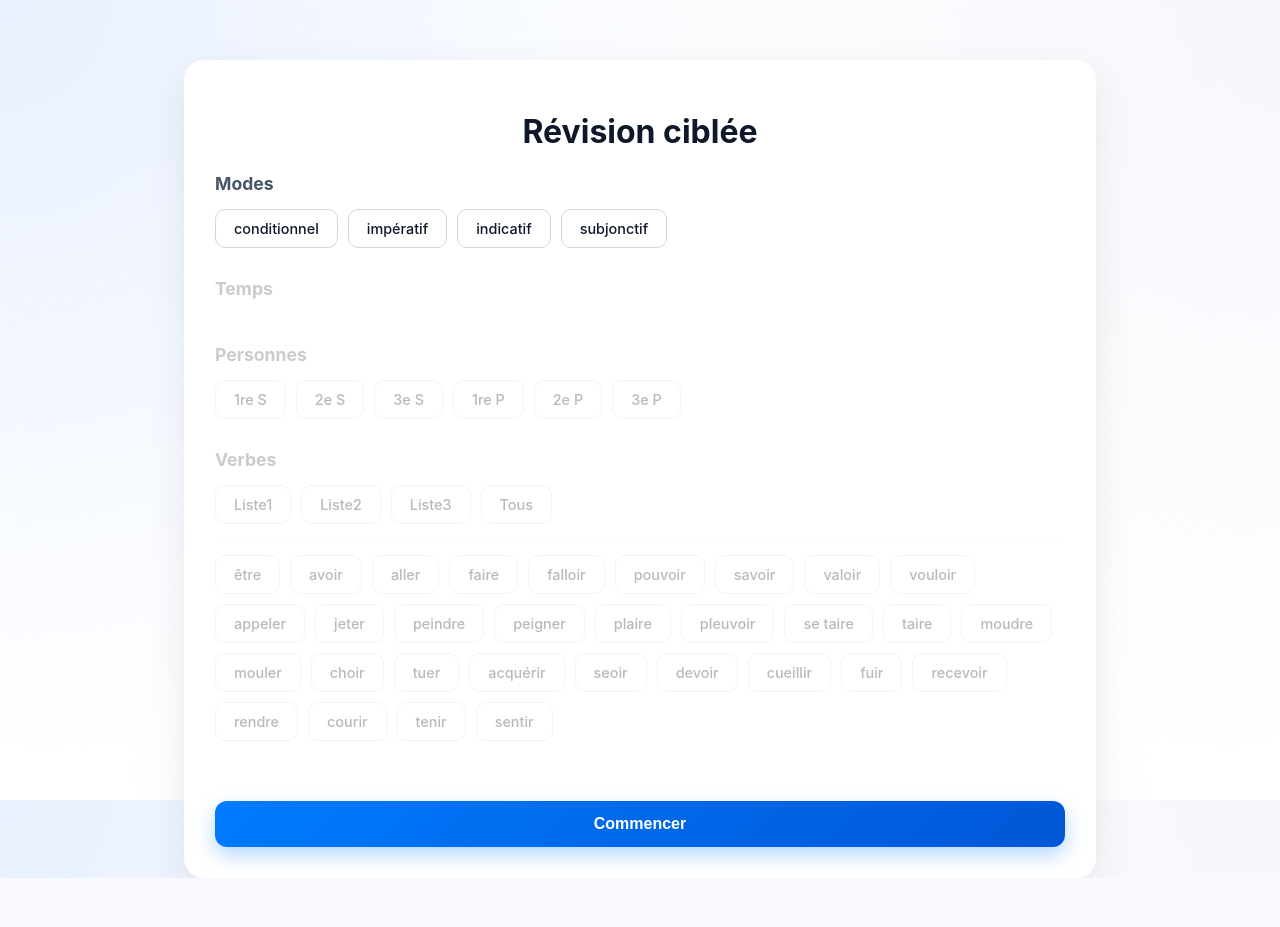
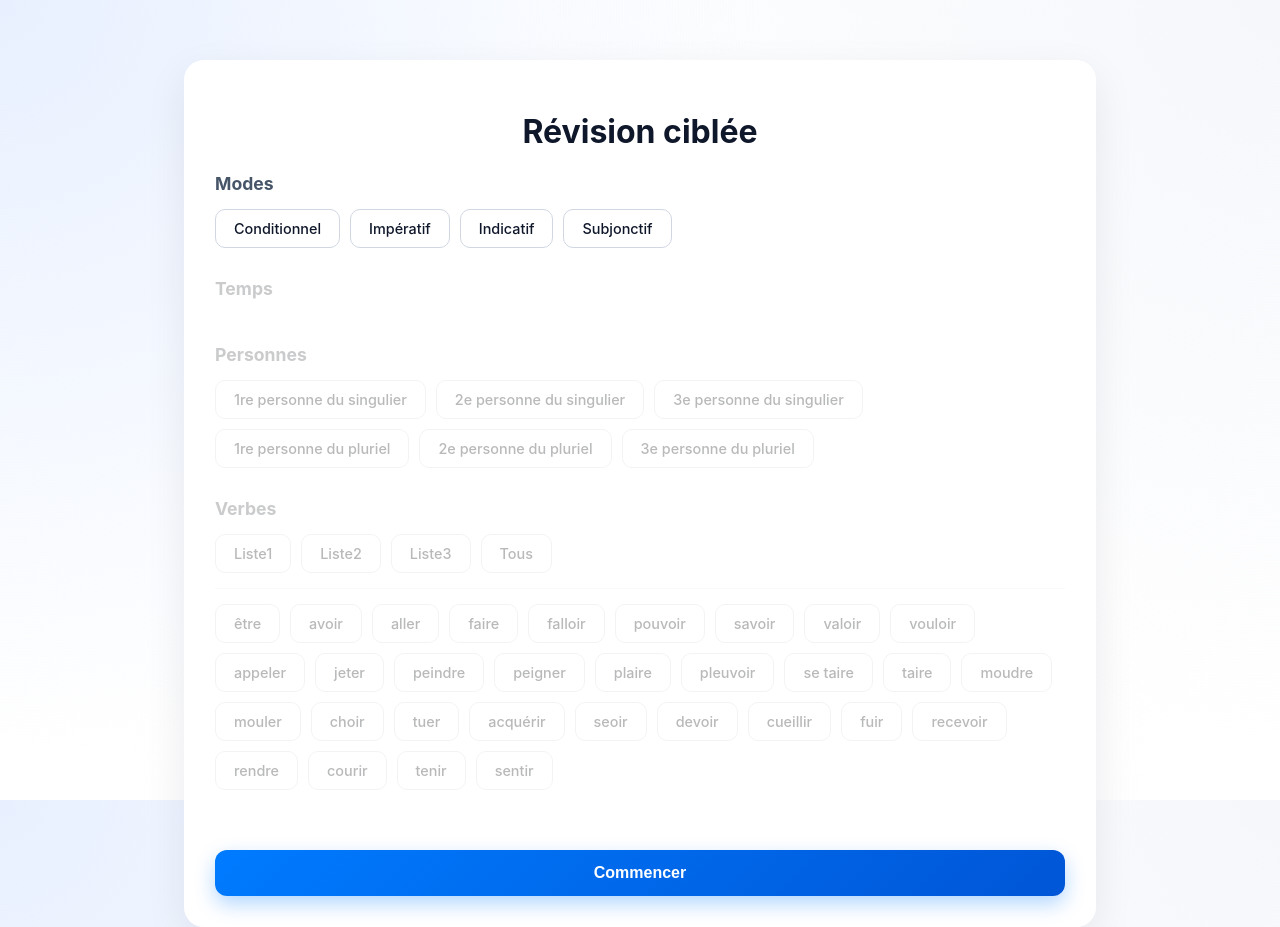
Before and after one commit to lemeilleurhackeur65645-cell/conjuguaisonv3, a Flask app: page /cible in a window 1280 px wide. Before the commit the page ends 878 px from the top, so only its background shows below. Run offline with Flask 3, Linux system fonts and the light colour scheme.

Commit message:
Update cible.html

```diff
--- a/templates/cible.html
+++ b/templates/cible.html
@@ -5,54 +5,71 @@
     <title>Révision ciblée</title>
     <link rel="stylesheet" href="/static/style.css">
 </head>
+
 <body>
 <div class="page">
+
     <h1>Révision ciblée</h1>
 
     <form action="/cible_start" method="POST" id="cible-form">
+
+        <!-- MODES -->
         <div class="section" id="sec-modes">
             <h2>Modes</h2>
             <div class="chips">
                 {% for m in modes %}
                 <label class="chip">
-                    <input type="checkbox" name="modes" value="{{ m }}"> {{ m }}
+                    <input type="checkbox" name="modes" value="{{ m }}">
+                    {{ m|capitalize }}
                 </label>
                 {% endfor %}
             </div>
         </div>
 
+        <!-- TEMPS -->
         <div class="section disabled" id="sec-temps">
             <h2>Temps</h2>
             <div class="chips" id="temps-container"></div>
         </div>
 
+        <!-- PERSONNES -->
         <div class="section disabled" id="sec-personnes">
             <h2>Personnes</h2>
             <div class="chips">
-                {% for i, text in [(0,'1re S'), (1,'2e S'), (2,'3e S'), (3,'1re P'), (4,'2e P'), (5,'3e P')] %}
-                <label class="chip"><input type="checkbox" name="personnes" value="{{ i }}"> {{ text }}</label>
-                {% endfor %}
+                <label class="chip"><input type="checkbox" name="personnes" value="1s"> 1re personne du singulier</label>
+                <label class="chip"><input type="checkbox" name="personnes" value="2s"> 2e personne du singulier</label>
+                <label class="chip"><input type="checkbox" name="personnes" value="3s"> 3e personne du singulier</label>
+                <label class="chip"><input type="checkbox" name="personnes" value="1p"> 1re personne du pluriel</label>
+                <label class="chip"><input type="checkbox" name="personnes" value="2p"> 2e personne du pluriel</label>
+                <label class="chip"><input type="checkbox" name="personnes" value="3p"> 3e personne du pluriel</label>
             </div>
         </div>
 
+        <!-- VERBES -->
         <div class="section disabled" id="sec-verbes">
             <h2>Verbes</h2>
+
+            <!-- Sélection par listes -->
             <div class="chips" style="border-bottom: 1px solid #eee; padding-bottom: 15px; margin-bottom: 15px;">
                 {% for liste_id, verbes in listes.items() %}
                 <label class="chip list-chip" data-liste="{{ liste_id }}">
-                    <input type="checkbox" name="listes_verbes" value="{{ liste_id }}"> {{ liste_id|capitalize }}
+                    <input type="checkbox" name="listes_verbes" value="{{ liste_id }}">
+                    {{ liste_id|capitalize }}
                 </label>
                 {% endfor %}
                 <label class="chip list-chip" data-liste="all">
-                    <input type="checkbox" name="listes_verbes" value="all"> Tous
+                    <input type="checkbox" name="listes_verbes" value="all">
+                    Tous
                 </label>
             </div>
 
+            <!-- Sélection individuelle -->
             <div class="chips" id="verbes-container">
                 {% for liste_id, verbes in listes.items() %}
                     {% for v in verbes %}
                     <label class="chip verb-chip" data-liste="{{ liste_id }}">
-                        <input type="checkbox" name="verbes" value="{{ v }}"> {{ v }}
+                        <input type="checkbox" name="verbes" value="{{ v }}">
+                        {{ v }}
                     </label>
                     {% endfor %}
                 {% endfor %}
@@ -60,38 +77,55 @@
         </div>
 
         <button type="submit" class="start-btn">Commencer</button>
+
     </form>
 </div>
 
 <script>
-    // --- Logique des Temps & Sections (Ton main.py data) ---
+    /* ------------------------------
+       1) TEMPS DYNAMIQUES PAR MODE
+       ------------------------------ */
     const modesTemps = {{ modes_temps_json|safe }};
     const modesInputs = document.querySelectorAll('#sec-modes input');
 
     function updateTemps() {
-        const selected = Array.from(modesInputs).filter(i => i.checked).map(i => i.value);
+        const selected = Array.from(modesInputs)
+            .filter(i => i.checked)
+            .map(i => i.value);
+
         const container = document.getElementById('temps-container');
         container.innerHTML = "";
 
         if (selected.length > 0) {
             const tempsSet = new Set();
             selected.forEach(m => modesTemps[m]?.forEach(t => tempsSet.add(t)));
+
             Array.from(tempsSet).sort().forEach(t => {
                 const label = document.createElement('label');
                 label.className = 'chip';
-                label.innerHTML = `<input type="checkbox" name="temps" value="${t}">${t}`;
+                label.innerHTML = `
+                    <input type="checkbox" name="temps" value="${t}">
+                    ${t}
+                `;
                 label.onclick = () => {
                     const inp = label.querySelector('input');
-                    setTimeout(() => { label.classList.toggle('active', inp.checked); updateLocks(); }, 10);
+                    setTimeout(() => {
+                        label.classList.toggle('active', inp.checked);
+                        updateLocks();
+                    }, 10);
                 };
                 container.appendChild(label);
             });
         }
         updateLocks();
     }
+
     modesInputs.forEach(i => i.onchange = updateTemps);
 
-    // --- Logique des Verbes (Ton cible.js) ---
+
+    /* ------------------------------
+       2) LISTES DE VERBES
+       ------------------------------ */
     const verbChips = document.querySelectorAll(".verb-chip");
     const listChips = document.querySelectorAll(".list-chip");
 
@@ -99,11 +133,15 @@
         chip.onclick = () => {
             const inp = chip.querySelector('input');
             const listId = chip.dataset.liste;
+
             setTimeout(() => {
                 const isChecked = inp.checked;
                 chip.classList.toggle('active', isChecked);
 
-                const targets = listId === "all" ? verbChips : document.querySelectorAll(`.verb-chip[data-liste="${listId}"]`);
+                const targets = listId === "all"
+                    ? verbChips
+                    : document.querySelectorAll(`.verb-chip[data-liste="${listId}"]`);
+
                 targets.forEach(v => {
                     const vInp = v.querySelector('input');
                     vInp.checked = isChecked;
@@ -113,7 +151,10 @@
         };
     });
 
-    // --- Verrouillage des sections ---
+
+    /* ------------------------------
+       3) VERROUILLAGE DES SECTIONS
+       ------------------------------ */
     function updateLocks() {
         const mOk = document.querySelectorAll('#sec-modes input:checked').length > 0;
         const tOk = document.querySelectorAll('#sec-temps input:checked').length > 0;
@@ -124,11 +165,20 @@
         document.getElementById('sec-verbes').classList.toggle('disabled', !mOk || !tOk || !pOk);
     }
 
-    // Initialisation visuelle globale
+
+    /* ------------------------------
+       4) ACTIVATION VISUELLE DES CHIPS
+       ------------------------------ */
     document.querySelectorAll('.chip').forEach(c => {
         const inp = c.querySelector('input');
-        if(inp) c.onclick = () => setTimeout(() => { c.classList.toggle('active', inp.checked); updateLocks(); }, 10);
+        if (inp) {
+            c.onclick = () => setTimeout(() => {
+                c.classList.toggle('active', inp.checked);
+                updateLocks();
+            }, 10);
+        }
     });
 </script>
+
 </body>
 </html>
```
